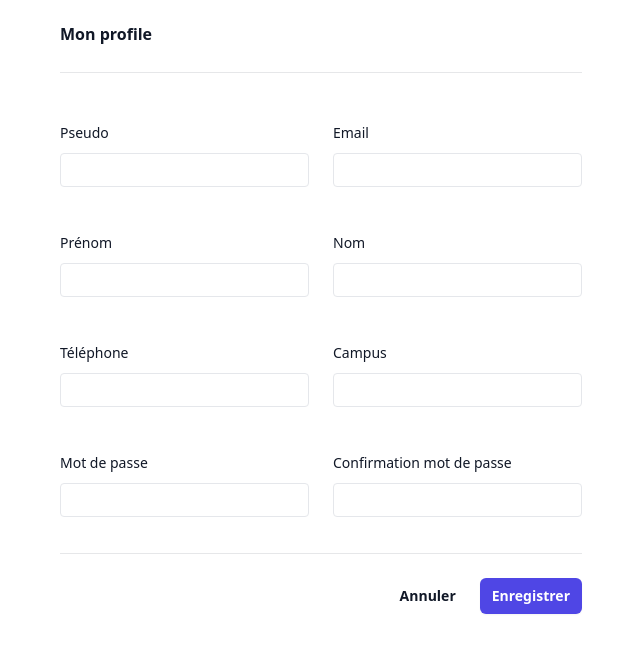
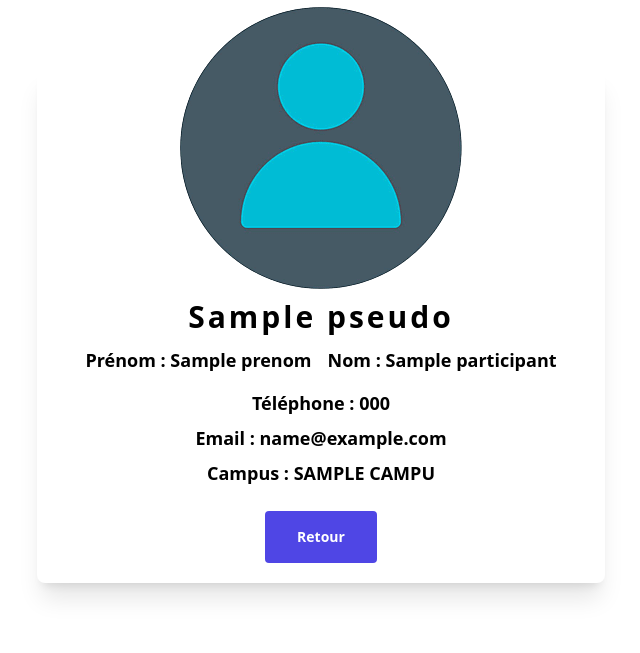
Before and after one commit to XavierDepoortere/ENI-Sortir, a Symfony app: template templates/participant/profil.html.twig in a window 1280 px wide. Shown: the part 65-718 px from the top of the page, without its empty margins (319-959 px from the left). Run offline with Twig, Linux system fonts and the light colour scheme; the template is opened without the code that fills it: most values are stand-ins (such as "Sample title", 1, 10 or a date in 2020); form fields are guessed from the names that the template uses; some libraries are stand-ins or nearby versions.

Commit message:
ajout profil courant

```diff
--- a/templates/participant/profil.html.twig
+++ b/templates/participant/profil.html.twig
@@ -5,7 +5,8 @@
 {% block body %}
 
     <div class="mt-5 container flex justify-center">
-{{ form_errors(participantForm) }}
+    {% if participant.id == app.user.id %}
+      {{ form_errors(participantForm) }}
 <form action="#" method="post">
 {{ form_start(participantForm) }}
   <div class="space-y-12">
@@ -85,7 +86,63 @@
    {{ form_end(participantForm) }}
 
 
-</form></div>
+</form>
+    {% endif %}
+     {% if participant.id != app.user.id %}
+
+
+
+<section class="bg-blueGray-50">
+<div class="w-full lg:w-12/12 px-4 mx-auto">
+  <div class="relative flex flex-raw min-w-0 break-words bg-white  mb-6 shadow-xl rounded-lg mt-12 px-10">
+    <div class="flexpx-6">
+      <div class="flex flex-wrap justify-center">
+        <div class="w-full px-4 flex justify-center">
+          <div class="relative  rounded-full h-auto align-middle border-none absolute -m-16 -ml-20 lg:-ml-16 max-w-150-px">
+            <img alt="..." src="{{ asset('img/avatar.png') }}" class="">
+          </div>
+        </div>
+      </div>
+      <div class="text-center mt-16 ">
+        <h1 class="text-3xl font-bold leading-normal mb-2 text-blueGray-700 mb-2" style="letter-spacing: 0.1em;">
+          {{participant.pseudo|capitalize }}
+        </h1>
+        <div class="flex justify-center">
+        <div class="text-lg leading-normal mt-0 mb-2 text-blueGray-400 font-semibold mx-2">
+          <span class="font-bold">Prénom : </span>{{participant.prenom|capitalize}}
+        </div>
+        <div class="text-lg leading-normal mt-0 mb-2 text-blueGray-400 font-semibold mx-2">
+          <span class="font-bold">Nom : </span>{{participant.nom|capitalize}}
+        </div></div>
+
+        <div class="text-lg leading-normal mt-2 mb-2 text-blueGray-400 font-semibold">
+          <span class="font-bold">Téléphone :  </span>{% if participant.telephone == null %}
+            . . - . . - . . - . . - . .
+          {% endif %}{{participant.telephone}}
+        </div>
+        <div class="text-lg leading-normal mt-2 mb-2 text-blueGray-400 font-semibold">
+          <span class="font-bold">Email : </span>{{participant.email}}
+        </div>
+        <div class="text-lg leading-normal mt-2 mb-2 text-blueGray-400 font-semibold">
+          <span class="font-bold">Campus : </span>{{participant.campus.nom|upper }}
+
+        </div>
+
+      </div>
+      <div class="flex justify-center mx-10 mb-5">
+  <a href="{{ path('app_main') }}" class="inline-block px-8 py-4 mt-4 text-sm font-semibold text-white bg-indigo-600 rounded hover:bg-indigo-500 focus:bg-indigo-700 focus:outline-none focus-visible:ring focus-visible:ring-indigo-500 focus-visible:ring-opacity-50">
+    Retour
+  </a>
+</div>
+    </div>
+
+  </div>
+
+</div>
+
+</section>
+     {% endif %}
+</div>
 
 
 
```
Also changed, not shown: src/Controller/MainController.php (+5 -3 lines), templates/main/index.html.twig (+17 -11 lines), public/img/avatar.png (added).
